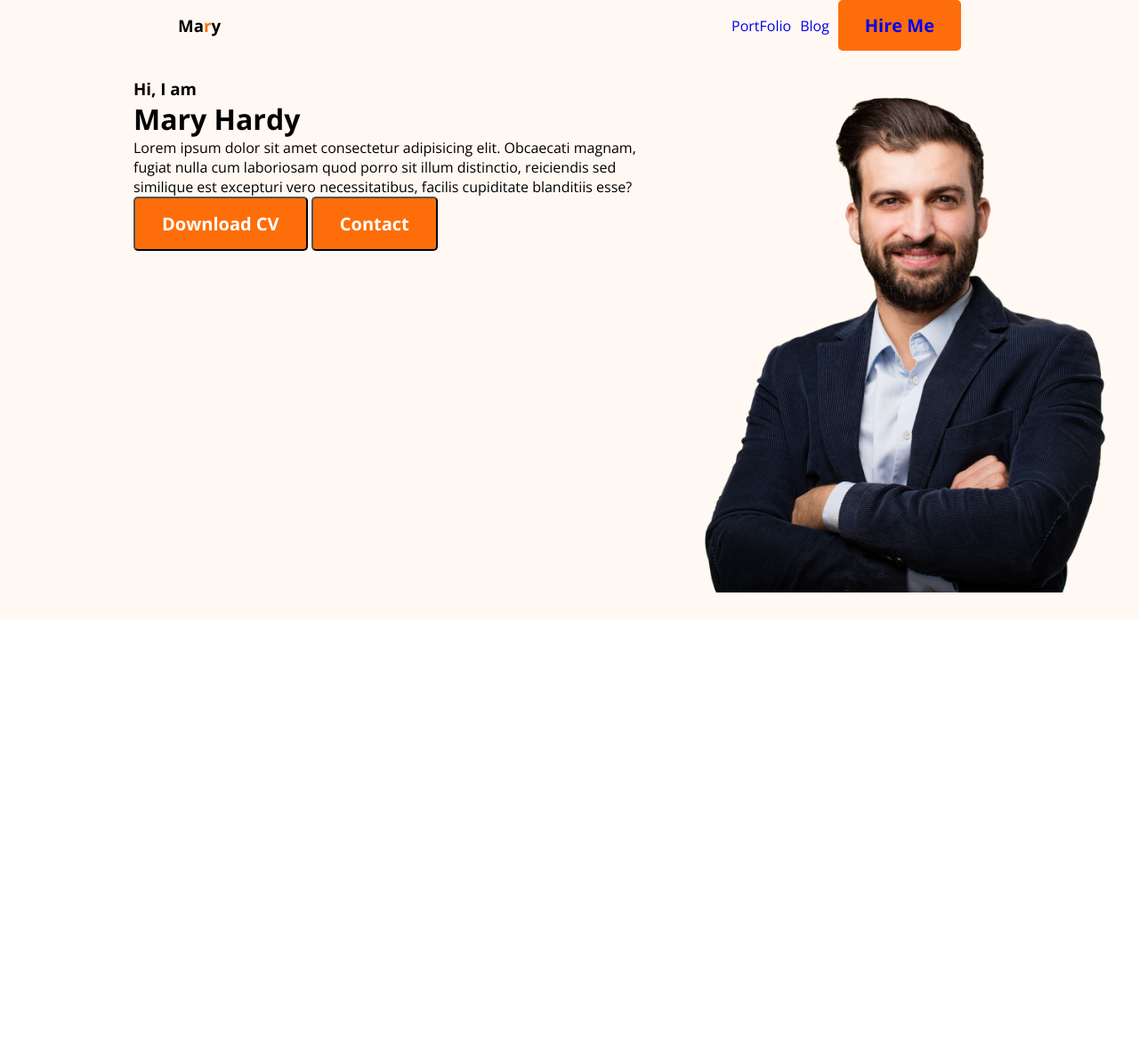
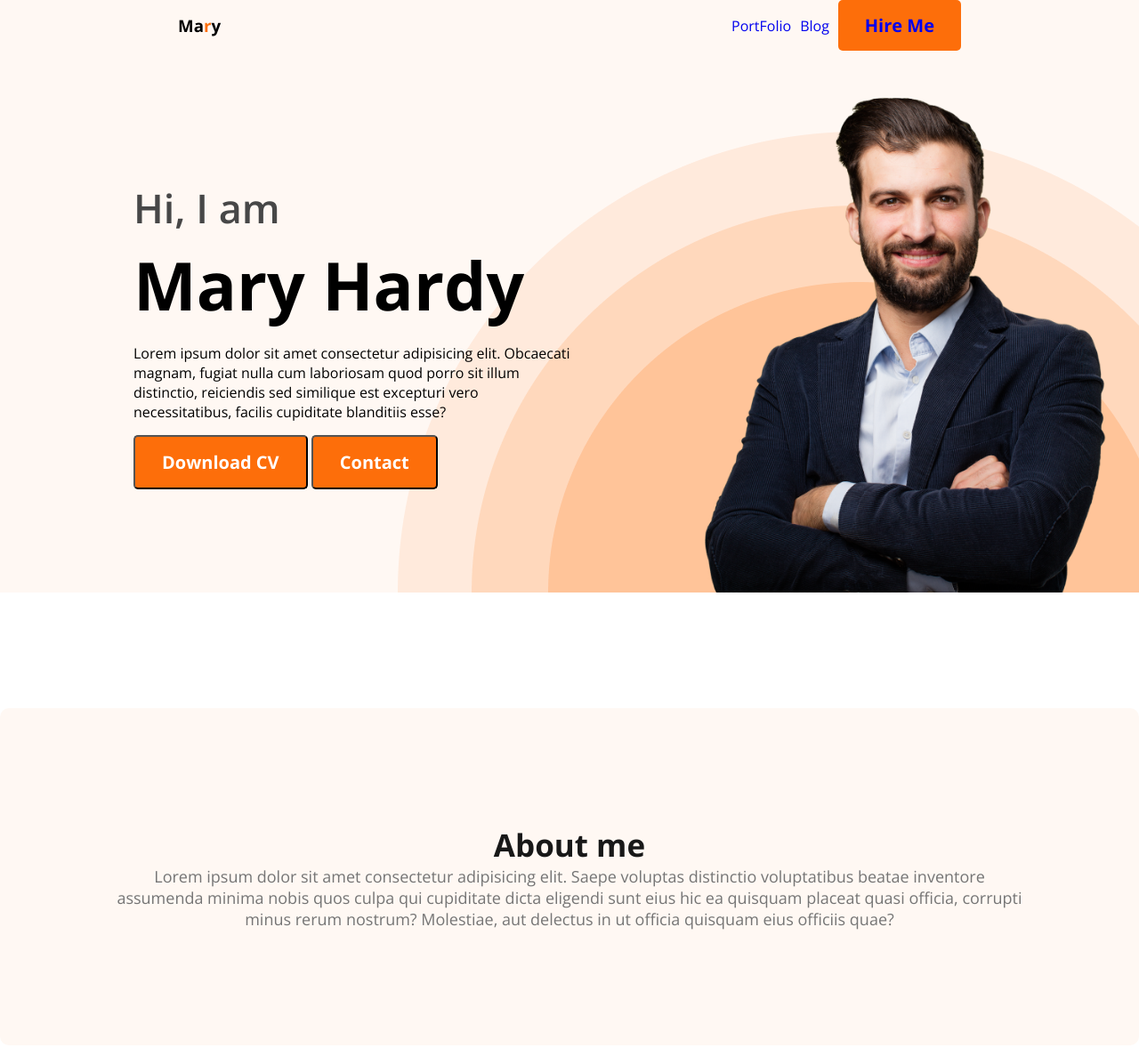
Before and after one commit to md-Rafiqulislam/simple-portfolio-2, a plain HTML site: page index.html in a window 1280 px wide. Shown: the whole page at 89% size. Before the commit the page ends 800 px from the top, so only its background shows below. Drawn offline with nearby package versions, Linux system fonts and the light colour scheme.

Commit message:
about section working.

```diff
--- a/index.html
+++ b/index.html
@@ -32,10 +32,22 @@
                     <button class="primary-btn">Download CV</button>
                     <button class="primary-btn">Contact</button>
                 </div>
-                <img class="profile-picture" src="./images/hardy.png" alt="">
+                <img class="profile-picture" src="./images/hardy.png" alt="" />
             </div>
         </header>
-        <main></main>
+        <main>
+            <section class="about">
+                <h3 class="section-title">About me</h3>
+                <p class="section-description">
+                    Lorem ipsum dolor sit amet consectetur adipisicing elit.
+                    Saepe voluptas distinctio voluptatibus beatae inventore
+                    assumenda minima nobis quos culpa qui cupiditate dicta
+                    eligendi sunt eius hic ea quisquam placeat quasi officia,
+                    corrupti minus rerum nostrum? Molestiae, aut delectus in ut
+                    officia quisquam eius officiis quae?
+                </p>
+            </section>
+        </main>
         <footer></footer>
     </body>
 </html>
--- a/styles/style.css
+++ b/styles/style.css
@@ -30,9 +30,27 @@ li {
     padding: 15px 30px;
 }
 
+.section-title {
+    text-align: center;
+    color: #181818;
+    font-size: 35px;
+    font-style: normal;
+    font-weight: 700;
+    line-height: normal;
+}
+
+.section-description {
+    color: #757575;
+    text-align: center;
+    font-size: 18px;
+}
+
 /* header section */
 .header-class {
     background-color: #fff8f3;
+    background-image: url("../images/header_bg.png");
+    background-repeat: no-repeat;
+    background-position: bottom right;
 }
 
 /* nav related styles */
@@ -50,11 +68,41 @@ nav ul {
 }
 
 .banner {
-    padding: 30px 30px 30px 150px;
+    padding: 30px 30px 0 150px;
     display: flex;
+    justify-content: space-between;
+    align-items: center;
 }
 
+.banner-content {
+    max-width: 500px;
+}
+
+.banner-greeting {
+    font-size: 45px;
+    font-weight: 600;
+    color: #474747;
+    margin-bottom: 0;
+}
+
+.developer-name {
+    font-size: 75px;
+    font-weight: 700;
+    margin-top: 5px;
+    margin-bottom: 0;
+}
+
+.banner-text {
+    margin: 15px 0px;
+}
 
 .profile-picture {
     width: 500px;
 }
+
+.about {
+    padding: 130px;
+    background-color: #fff8f3;
+    border-radius: 10px;
+    margin: 130px 0;
+}
```
